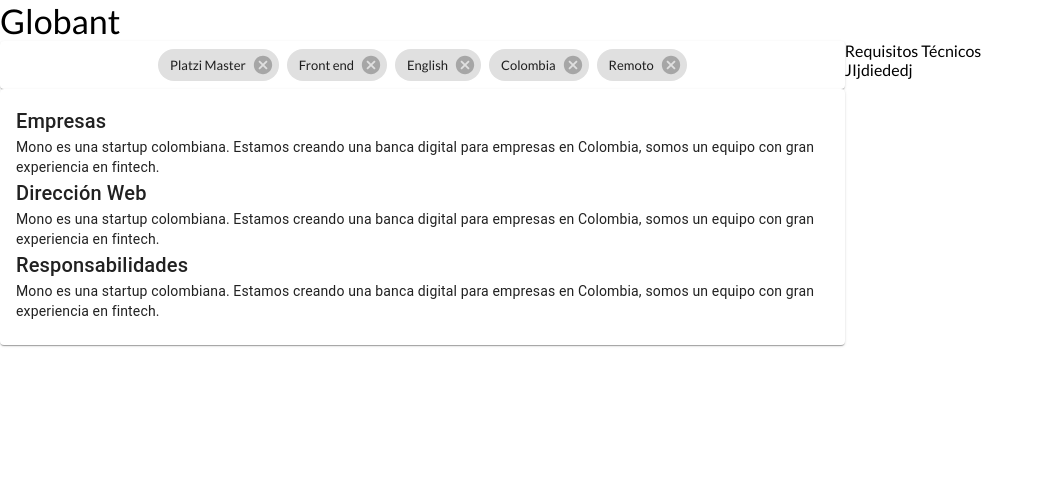
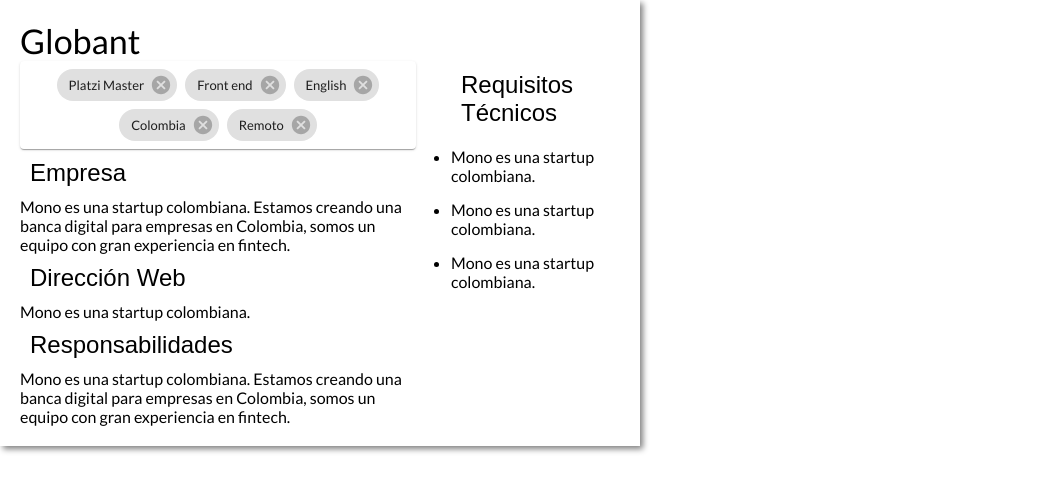
Before and after one commit to Seveen-Team/frontend, a React app: page / in a window 1280 px wide. Shown: the top 492 px of the page, without its empty margins (0-1044 px from the left). Built offline with nearby package versions, Linux system fonts and the light colour scheme.

Commit message:
[ADD] EmpresaModal

```diff
--- a/src/components/MasInfo/index.js
+++ b/src/components/MasInfo/index.js
@@ -1,10 +1,12 @@
 import React from 'react';
-import InfoDetallada from '../InfoDetallada';
 import Chips from '../Chips';
 import styled from 'styled-components';
 
 const WrapperMasInfo = styled.div`
-  width: 100%;
+  width: 50%;
+  heigth: 50%;
+  box-shadow: 3px 3px 6px gray;
+  padding: 20px;
 `;
 
 const WrapperColumns = styled.div`
@@ -17,15 +19,28 @@
 
 const WrapperRight = styled.div`
   width: 33%;
+  padding-left: 35px;
 `;
+
+const Title = styled.p`
+  width: 90%;
+  padding: 5px;
+  margin: 5px;
+  font-size: 24px;
+  font-family: Babes, sans-serif;
+`;
+
+const Details = styled.p``;
 
 const TitleCompany = styled.p`
   font-size: 34px;
 `;
 
-const TitleRequisitos = styled.p``;
+const List = styled.ul``;
 
-const DetailsRequisitos = styled.p``;
+const Item = styled.li`
+  margin-top: 15px;
+`;
 
 const MasInfo = () => {
   return (
@@ -34,11 +49,28 @@
       <WrapperColumns>
         <WrapperLeft>
           <Chips />
-          <InfoDetallada />
+          <Title>Empresa</Title>
+          <Details>
+            Mono es una startup colombiana. Estamos creando una banca digital
+            para empresas en Colombia, somos un equipo con gran experiencia en
+            fintech.
+          </Details>
+          <Title>Dirección Web</Title>
+          <Details>Mono es una startup colombiana.</Details>
+          <Title>Responsabilidades</Title>
+          <Details>
+            Mono es una startup colombiana. Estamos creando una banca digital
+            para empresas en Colombia, somos un equipo con gran experiencia en
+            fintech.
+          </Details>
         </WrapperLeft>
         <WrapperRight>
-          <TitleRequisitos>Requisitos Técnicos</TitleRequisitos>
-          <DetailsRequisitos>JIjdiededj</DetailsRequisitos>
+          <Title>Requisitos Técnicos</Title>
+          <List>
+            <Item>Mono es una startup colombiana.</Item>
+            <Item>Mono es una startup colombiana.</Item>
+            <Item>Mono es una startup colombiana.</Item>
+          </List>
         </WrapperRight>
       </WrapperColumns>
     </WrapperMasInfo>
```
Also changed, not shown: src/components/InfoRight/index.js (added, +48 -0 lines).
